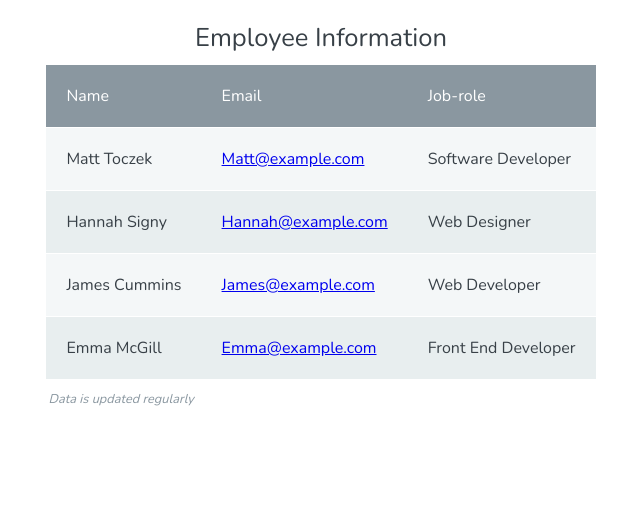
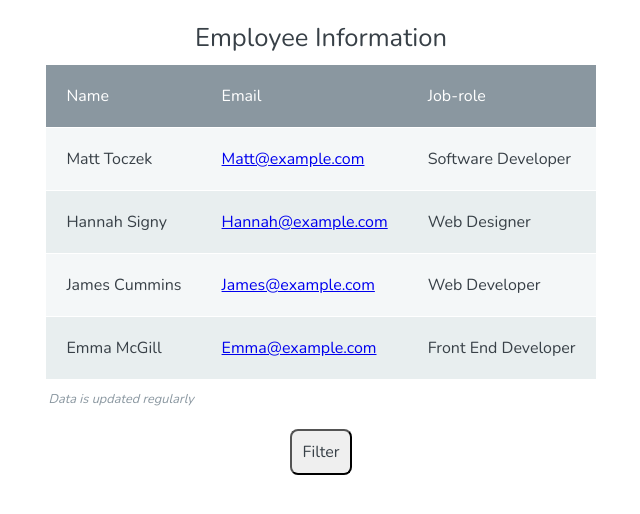
Before and after one commit to MattToczek/HTML-table, a plain HTML site: page index.html in a window 1280 px wide. Shown: the whole page, without its empty margins (319-959 px from the left). Drawn offline with nearby package versions, Linux system fonts and the light colour scheme.

Commit message:
adding button using javascript

```diff
--- a/css/main.css
+++ b/css/main.css
@@ -52,3 +52,10 @@ tfoot td {
   font-style: italic;
   color: #8a97a0;
 }
+
+button {
+  display: block;
+  border-radius: .5em;
+  padding: 10px 10px;
+  margin: auto;
+}
--- a/index.html
+++ b/index.html
@@ -10,6 +10,7 @@
   </head>
   <body>
 
+    <div class="wrapper">
       <table>
           <caption>Employee Information</caption>
           <thead>
@@ -46,6 +47,7 @@
               <td>Front End Developer</td>
             </tr>
           </tbody>
+        </div>
 
         <script src="js/app.js">
 
--- a/js/app.js
+++ b/js/app.js
@@ -1,9 +1,12 @@
 
 let linkArray = document.getElementsByClassName('link');
-
-console.log(linkArray);
+const filterButton = document.createElement('button');
+const wrapperDiv = document.querySelector(".wrapper");
 
 for (var i = 0; i < linkArray.length; i++) {
   let mailToLink = linkArray[i].innerHTML;
   linkArray[i].href = "mailto:" + mailToLink;
 }
+
+filterButton.innerHTML = "Filter";
+wrapperDiv.appendChild(filterButton);
```
Lines whose indentation alone changed are shown as unchanged.
